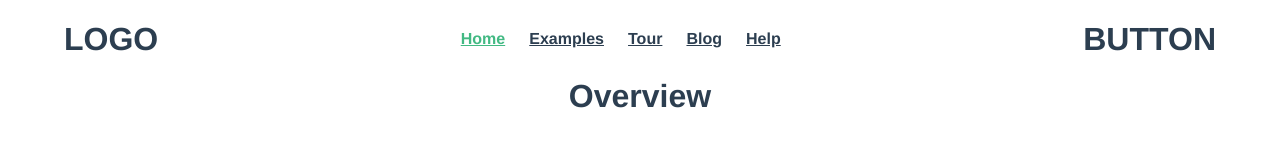
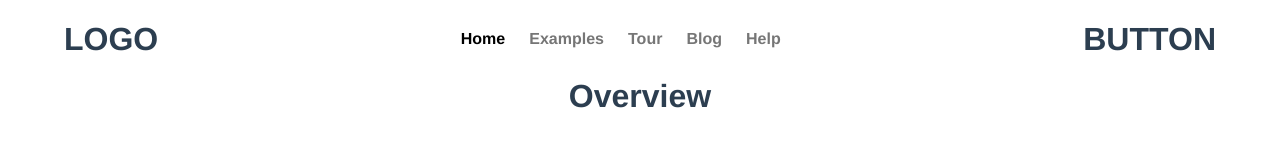
Before and after one commit to OlivMagno1/Cafee, a Vue app: page / in a window 1280 px wide. Shown: the top 160 px of the page. Built offline with nearby package versions, Linux system fonts and the light colour scheme.

Commit message:
changed small menu decorations

```diff
--- a/src/App.vue
+++ b/src/App.vue
@@ -26,17 +26,4 @@ export default {
   text-align: center;
   color: #2c3e50;
 }
-
-nav {
-  padding: 30px;
-}
-
-nav a {
-  font-weight: bold;
-  color: #2c3e50;
-}
-
-nav a.router-link-exact-active {
-  color: #42b983;
-}
 </style>
--- a/src/components/menu/MenuNav.vue
+++ b/src/components/menu/MenuNav.vue
@@ -17,5 +17,22 @@ nav {
   justify-content: space-between;
 
   width: 25vw;
+  padding: 30px;
+}
+
+nav a {
+  text-decoration: none;
+  font-weight: bold;
+  font-size: 1em;
+  color: #767676;
+}
+
+nav a:hover {
+  font-size: 1.1em;
+  color: #000000;
+}
+
+nav a.router-link-exact-active {
+  color: #000000;
 }
 </style>
```
